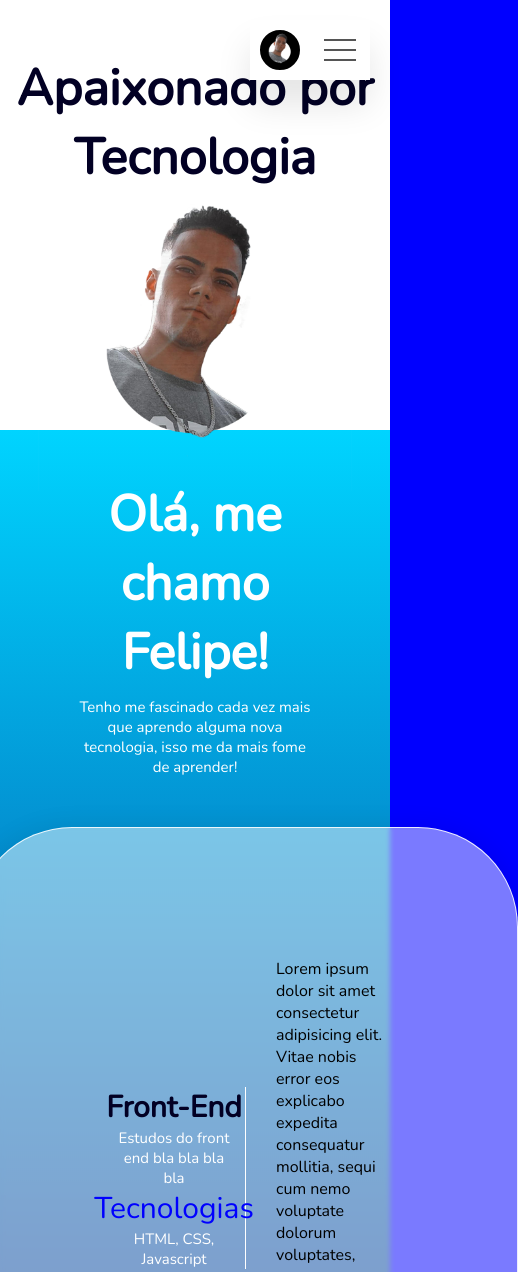
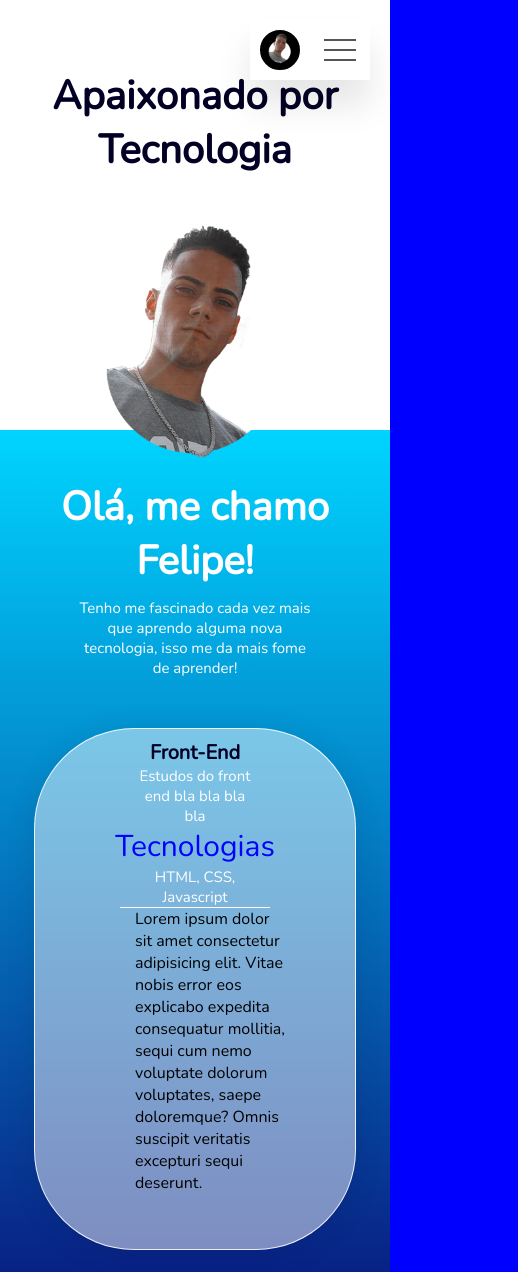
Before and after one commit to devfelipenunes/portfolioJs, a website: page index.html in a window 390 px wide. Shown: the top 1272 px of the page, 518 px wide, since content can reach past the window. Drawn offline with nearby package versions, Linux system fonts and the light colour scheme.

Commit message:
atualização responsive

```diff
--- a/style.css
+++ b/style.css
@@ -233,7 +233,7 @@ body{
     margin-top: 50px;
     margin-bottom: 15px;
     margin-left: 100px;
-    margin-right: 100   spx;
+    margin-right: 100px;
     display: flex;
     align-items: center;
     flex-direction: row;
@@ -343,12 +343,12 @@ footer .icons .bi{
     color: white;
     cursor: pointer;
 }
-@media screen and (max-width: 600px) {
+@media screen and (max-width: 600px) and (min-width: 360px) {
     h1{
-        font-size: 30px;
+        font-size: 20px;
     }
     h2,h3{
-        font-size: 30px;
+        font-size: 20px;
     }
     p{
         font-size: 15px;
@@ -358,17 +358,35 @@ footer .icons .bi{
     }
     .home .container .home-container .perfil{
         width: 85%;
-        top: 25px;
+        top: 60px;
     }
     .home .container .home-container h3{
         position: relative;
-        top: 14 0px;
+        top: 20px 0px;
+        font-size: 40px;
     }
     .apresentacao .container .box-container .box .column{
         width: 100%;
         padding: 130px;
     }
+    .apresentacao .container .ola{
+        font-size: 40px;
+    }
+    .apresentacao .container .box-container .box .column{
+        width: 300px;
+        height: 500px;
+        padding: 10px;
+        display: flex;
+        flex-direction: column;
+    }
+    .apresentacao .container .box-container .box .column .column-left{
+        border-bottom: 1px solid white;
+        border-right: none;
+
+    }
     .projetos .container{
         margin: 0px 3px;
+        width: 350px;
     }
+
 }
```
